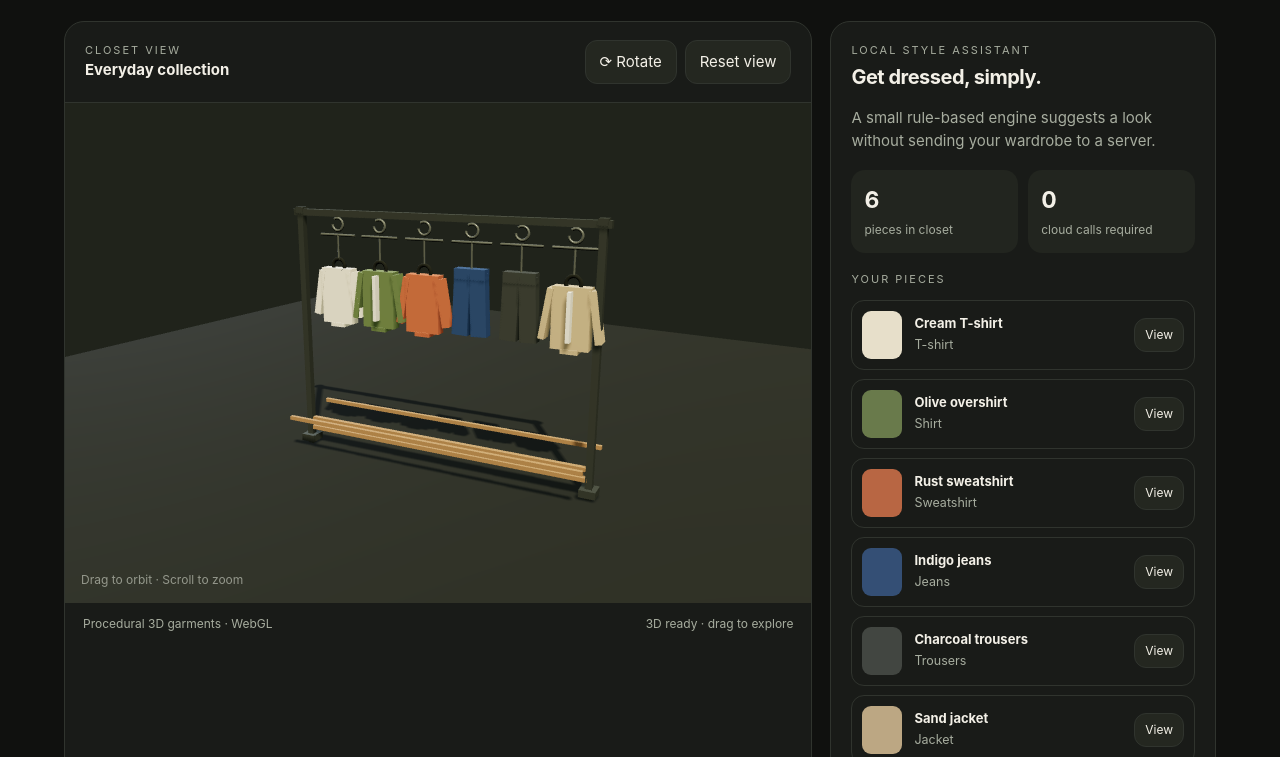
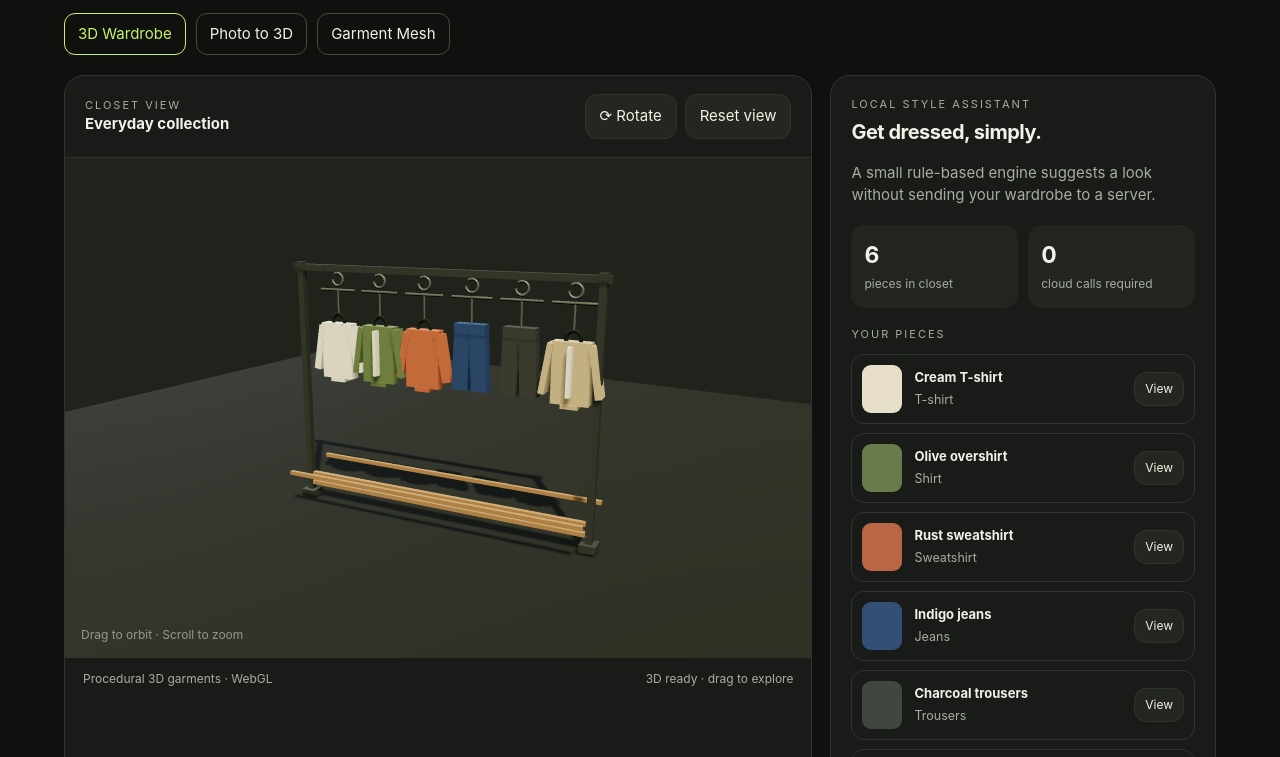
Before and after one commit to jisappu77-coder/wardrobe, a plain HTML site: page poc/index.html in a window 1280 px wide. Shown: the part 77-834 px from the top of the page. Drawn offline with nearby package versions, Linux system fonts and the light colour scheme; animation ran at ten frames a second.

Commit message:
Add navigation links between wardrobe POC pages

```diff
--- a/poc/index.html
+++ b/poc/index.html
@@ -11,6 +11,11 @@
 <body>
 <div class="app">
 <header class="top"><div><div class="brand">wardrobe<span>.</span></div><div class="eyebrow">Your clothes, in 3D</div></div><span class="pill">INTERACTIVE POC</span></header>
+<nav aria-label="POC demos" style="display:flex;gap:10px;flex-wrap:wrap;margin:-8px 0 20px">
+<a href="./index.html" style="display:inline-block;padding:9px 13px;border:1px solid #c7f36b;border-radius:11px;color:#c7f36b;text-decoration:none">3D Wardrobe</a>
+<a href="./photo-to-3d.html" style="display:inline-block;padding:9px 13px;border:1px solid #454a3e;border-radius:11px;color:#f3f0e7;text-decoration:none">Photo to 3D</a>
+<a href="./mesh-garment.html" style="display:inline-block;padding:9px 13px;border:1px solid #454a3e;border-radius:11px;color:#f3f0e7;text-decoration:none">Garment Mesh</a>
+</nav>
 <main class="layout">
 <section class="stage"><div class="stage-head"><div><div class="eyebrow">Closet view</div><strong>Everyday collection</strong></div><div class="controls"><button id="rotate">⟳ Rotate</button><button id="reset">Reset view</button></div></div><div id="scene"><div class="hint">Drag to orbit · Scroll to zoom</div></div><div class="stage-foot"><span>Procedural 3D garments · WebGL</span><span id="status">Starting 3D…</span></div></section>
 <aside class="panel"><div class="eyebrow">Local style assistant</div><h2>Get dressed, simply.</h2><p class="muted">A small rule-based engine suggests a look without sending your wardrobe to a server.</p>
```
